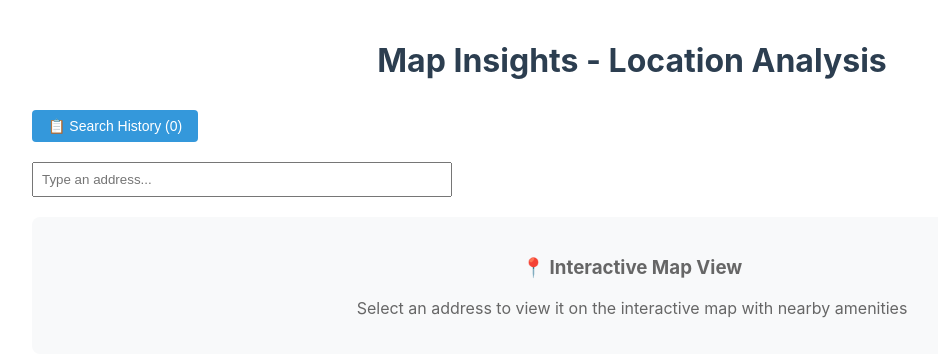
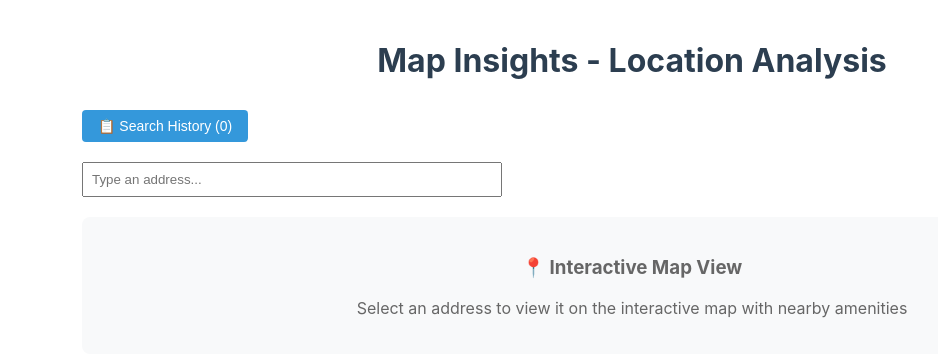
Before and after one commit to cunquerocarlos/map-insights, a React (Create React App) app: page / in a window 1280 px wide. Shown: the top 356 px of the page, without its empty margins (8-946 px from the left). Built offline with nearby package versions, Linux system fonts and the light colour scheme.

Commit message:
Adjust container width in App.js

```diff
--- a/src/App.js
+++ b/src/App.js
@@ -17,7 +17,7 @@ function App() {
   return (
     <SearchHistoryProvider>
       <ScoreProvider>
-        <div style={{ padding: '20px', maxWidth: '1200px', margin: '0 auto' }}>
+        <div style={{ padding: '20px', maxWidth: '1100px', margin: '0 auto' }}>
           <h1 style={{ textAlign: 'center', marginBottom: '30px', color: '#2c3e50' }}>
             Map Insights - Location Analysis
           </h1>
```
